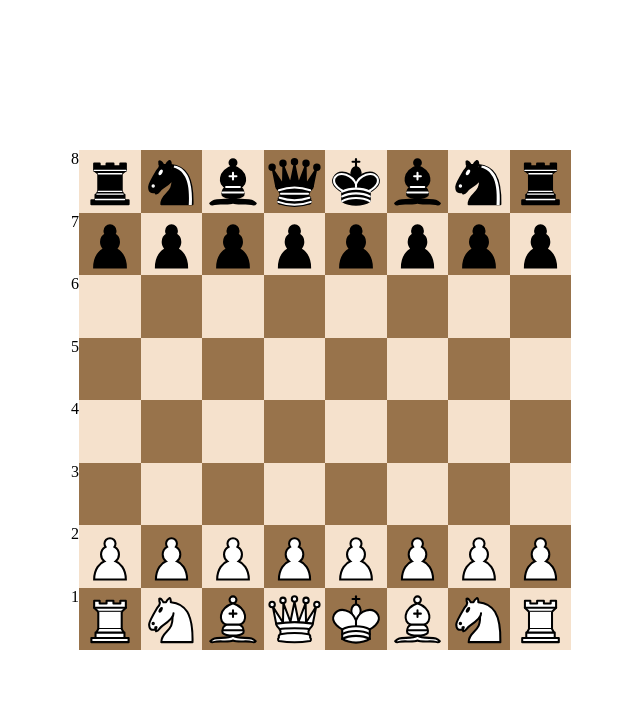
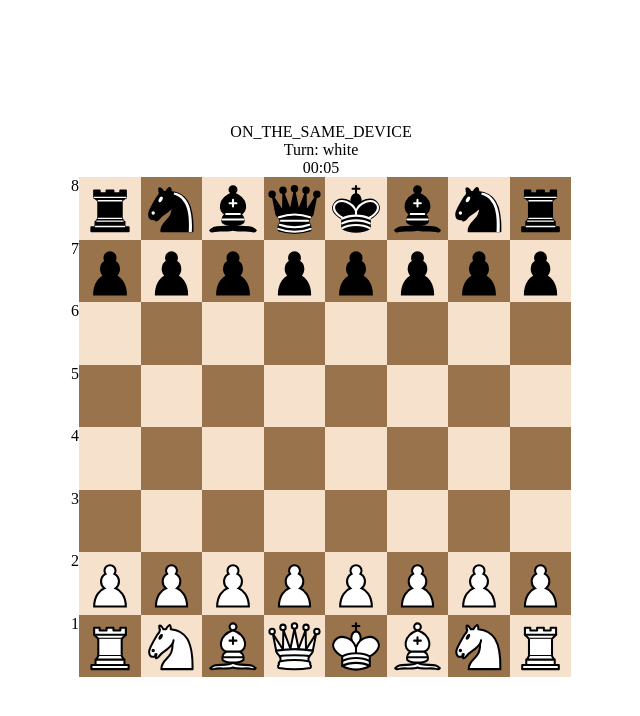
Before and after one commit to Secret333Boy/E-chess, a React (Create React App) app in the folder client/: page / in a window 1280 px wide. Shown: the top 716 px of the page, without its empty margins (319-959 px from the left). Built offline with nearby package versions, Linux system fonts and the light colour scheme.

Commit message:
Turn showing and timer added

```diff
--- a/client/src/App.scss
+++ b/client/src/App.scss
@@ -4,6 +4,7 @@
   display: flex;
   align-items: center;
   justify-content: center;
+  flex-direction: column;
   user-select: none;
 }
 
--- a/client/src/App.tsx
+++ b/client/src/App.tsx
@@ -1,6 +1,7 @@
 import React, { useEffect, useState } from 'react';
 import './App.scss';
 import BoardComponent from './components/BoardComponent';
+import Timer from './components/TimerComponent';
 import PlayerContext from './contexts/PlayerContext';
 import Board from './models/Board';
 import { Color } from './models/Color';
@@ -16,6 +17,9 @@ const App = () => {
   }, []);
   return (
     <div className="App">
+      <div>{gameMode}</div>
+      <div>Turn: {board.getPlayerColor().toLowerCase()}</div>
+      <Timer />
       <PlayerContext.Provider value={{ player }}>
         <BoardComponent board={board} />
       </PlayerContext.Provider>
--- /dev/null
+++ b/client/src/components/TimerComponent.tsx
@@ -0,0 +1,15 @@
+import React, { useEffect, useState } from 'react';
+import Timer from '../models/Timer';
+
+const timer = new Timer();
+const TimerComponent = () => {
+  const [time, setTime] = useState(timer.timeFormatted);
+  useEffect(() => {
+    setInterval(() => {
+      setTime(timer.timeFormatted);
+    }, 500);
+  }, []);
+  return <div>{time}</div>;
+};
+
+export default TimerComponent;
--- a/client/src/models/Board.ts
+++ b/client/src/models/Board.ts
@@ -68,6 +68,7 @@ export default class Board {
   public copy(): Board {
     const board = new Board();
     board.grid = this.grid;
+    board.isWhite = this.isWhite;
     return board;
   }
 
--- /dev/null
+++ b/client/src/models/Timer.ts
@@ -0,0 +1,17 @@
+import organizeTime from '../utils/organizeTime';
+
+export default class Timer {
+  private startTime = Date.now();
+
+  public start() {
+    this.startTime = Date.now();
+  }
+
+  get time(): number {
+    return Date.now() - this.startTime;
+  }
+
+  get timeFormatted(): string {
+    return organizeTime(this.time);
+  }
+}
--- /dev/null
+++ b/client/src/utils/organizeTime.ts
@@ -0,0 +1,16 @@
+export default (ms: number) => {
+  const result = [];
+
+  let seconds = Math.floor(ms / 1000);
+  let minutes = Math.floor(seconds / 60);
+  const hours = Math.floor(minutes / 60);
+
+  if (hours > 0) {
+    result.push(hours);
+  }
+  minutes -= hours * 60;
+  result.push(minutes);
+  seconds -= minutes * 60;
+  result.push(seconds);
+  return result.map((el) => (el < 10 ? `0${el}` : el)).join(':');
+};
```
